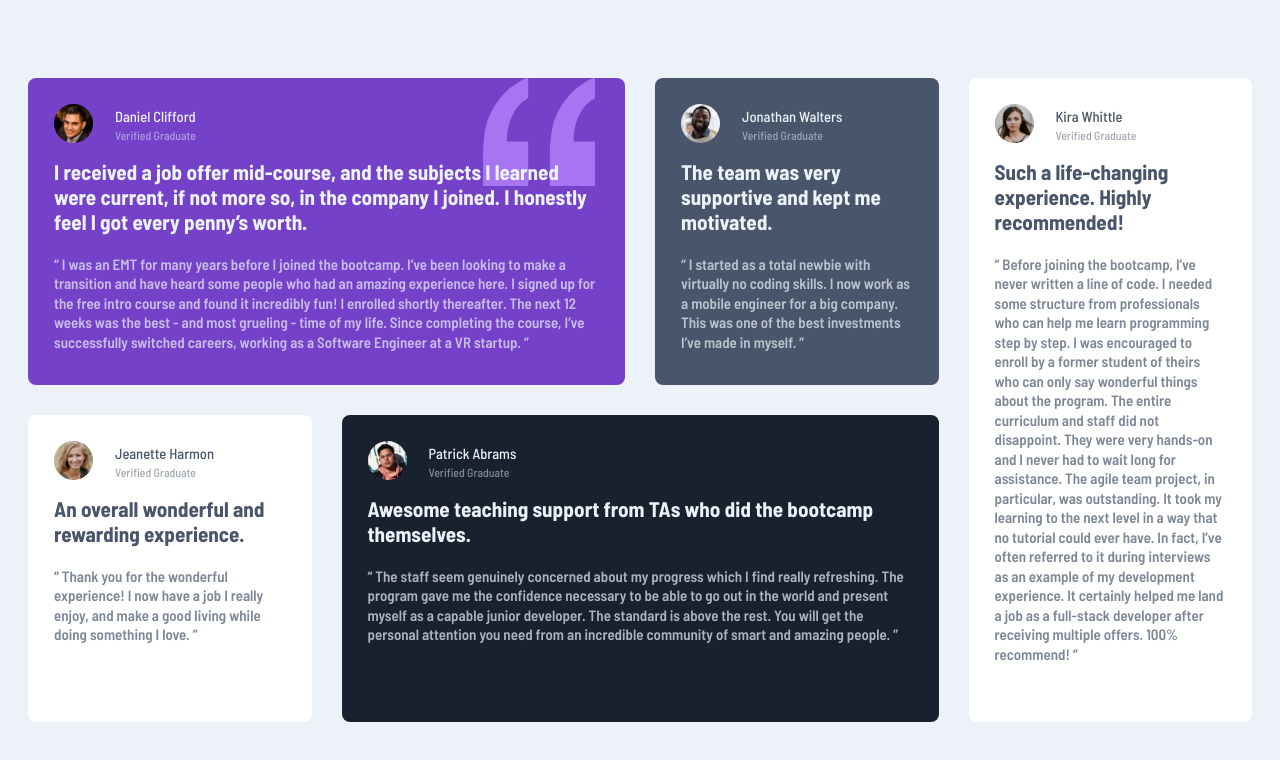
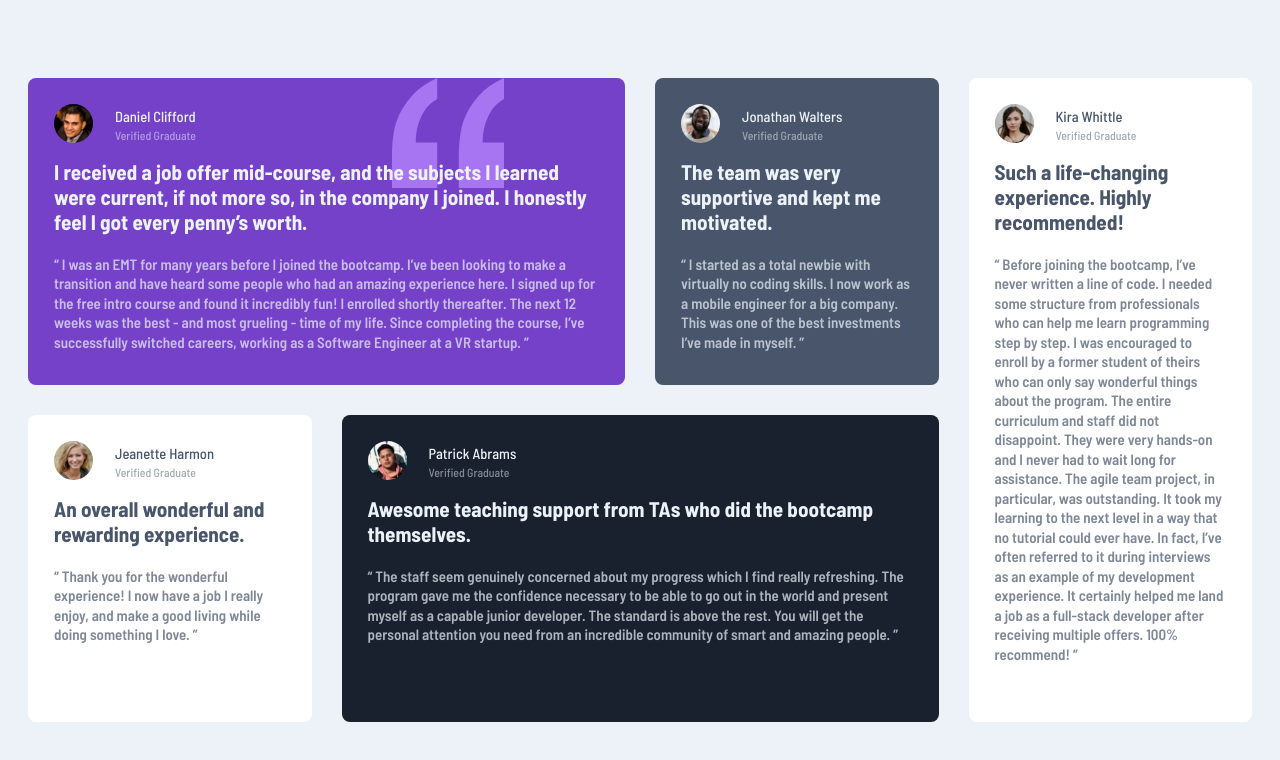
Before and after one commit to persanu13/Testimonials-grid-section, a plain HTML site: page index.html in a window 1280 px wide. Drawn offline with Linux system fonts and the light colour scheme.

Commit message:
end project

```diff
--- a/styles.css
+++ b/styles.css
@@ -92,13 +92,13 @@ main {
 .card:nth-child(1)::after {
   content: "";
   width: 112px;
-  height: 108px;
+  height: 110px;
   position: absolute;
   background-image: url("images/bg-pattern-quotation.svg");
   background-size: cover;
   background-position: center;
   background-repeat: no-repeat;
-  right: 5%;
+  left: 61%;
   top: 0;
 }
 
```
